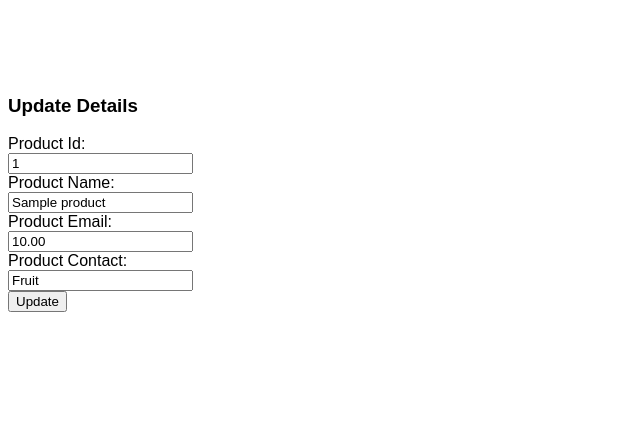
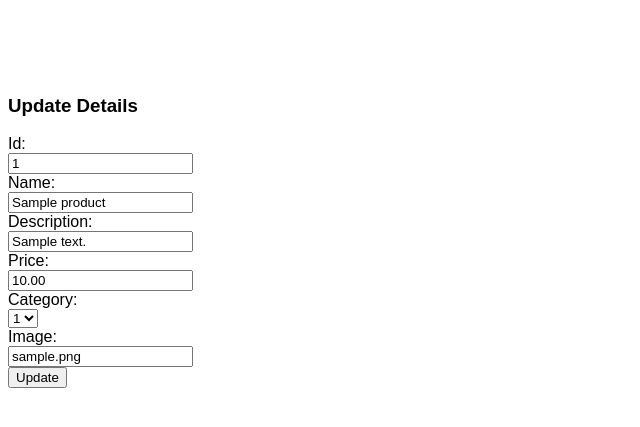
Before and after one commit to khateeb321/DjangoSimpleECOM, a Django app: template products/templates/edit.html in a window 1280 px wide. Shown: the top 427 px of the page, without its empty margins (0-640 px from the left). Run offline with Django 3.2, Linux system fonts and the light colour scheme; the template is opened without the code that fills it: values that come from a table or form of the project are taken from there, others are empty; tables that the repository leaves empty hold one stand-in row (values such as "Sample post").

Commit message:
User edit products

```diff
--- a/products/models.py
+++ b/products/models.py
@@ -1,9 +1,9 @@
 from django.db import models
 
 CATEGORY_CHOICES = (
-    ('Fruit', 'Fruit'),
-    ('Vegetable', 'Vegetable'),
-    ('Other', 'Other'),
+    ('1', 'Fruit'),
+    ('2', 'Vegetable'),
+    ('3', 'Other'),
 )
 
 class Product(models.Model):
--- a/products/templates/edit.html
+++ b/products/templates/edit.html
@@ -18,27 +18,43 @@
     </div>
   </div>
     <div class="form-group row">
-    <label class="col-sm-2 col-form-label">Product Id:</label>
+    <label class="col-sm-2 col-form-label">Id:</label>
     <div class="col-sm-4">
-        <input type="text" name="eid" id="id_eid" required maxlength="20" value="{{ product.id }}"/>
+        <input type="text" name="id" id="id" required maxlength="20" value="{{ product.id }}"/>
     </div>
   </div>
   <div class="form-group row">
-    <label class="col-sm-2 col-form-label">Product Name:</label>
+    <label class="col-sm-2 col-form-label">Name:</label>
     <div class="col-sm-4">
-        <input type="text" name="ename" id="id_ename" required maxlength="100" value="{{ product.name }}" />
+        <input type="text" name="name" id="name" required value="{{ product.name }}" />
     </div>
   </div>
     <div class="form-group row">
-    <label class="col-sm-2 col-form-label">Product Email:</label>
+    <label class="col-sm-2 col-form-label">Description:</label>
     <div class="col-sm-4">
-        <input type="email" name="eemail" id="id_eemail" required maxlength="254" value="{{ product.price }}" />
+        <input type="text" name="description" id="description" required value="{{ product.description }}" />
     </div>
   </div>
     <div class="form-group row">
-    <label class="col-sm-2 col-form-label">Product Contact:</label>
+    <label class="col-sm-2 col-form-label">Price:</label>
     <div class="col-sm-4">
-        <input type="text" name="econtact" id="id_econtact" required maxlength="15" value="{{ product.category }}" />
+        <input type="number" name="price" id="price" required value="{{ product.price }}" />
+    </div>
+  </div>
+    <div class="form-group row">
+    <label class="col-sm-2 col-form-label">Category:</label>
+    <div class="col-sm-4">
+        <select name="category" id="category">
+            {% for cat in product.category %}
+                <option value="{{ forloop.counter }}">{{ cat }}</option>
+            {% endfor %}
+        </select>
+    </div>
+    </div>
+        <div class="form-group row">
+    <label class="col-sm-2 col-form-label">Image:</label>
+    <div class="col-sm-4">
+        <input type="text" name="image" id="image" required value="{{ product.image }}" />
     </div>
   </div>
     <div class="form-group row">
--- a/products/templates/products.html
+++ b/products/templates/products.html
@@ -85,7 +85,7 @@
         {% for product in products %}
 
 
-            {% if product.category == 'Fruit' %}
+            {% if product.category == '1' %}
 
             <div class="col-xs-10 col-xs-offset-1 col-sm-offset-0 col-sm-6 col-md-4 display panel panel-default">
 
@@ -125,7 +125,7 @@
         {% for product in products %}
 
 
-            {% if product.category == 'Vegetable' %}
+            {% if product.category == '2' %}
 
             <div class="col-xs-10 col-xs-offset-1 col-sm-offset-0 col-sm-6 col-md-4 display panel panel-default">
 
--- a/products/urls.py
+++ b/products/urls.py
@@ -6,7 +6,7 @@ urlpatterns = [
     url(r'^$', all_products, name='products'),
     url(r'^emp$', views.emp),
     url(r'^show$', views.show),
-    url(r'^edit/<int:id>$', views.edit),
-    url(r'^update/<int:id>$', views.update),
-    url(r'^delete/<int:id>$', views.destroy),
+    url(r'^edit/(\d+)$', views.edit),
+    url(r'^update/(\d+)$', views.update),
+    url(r'^delete/(\d+)$', views.destroy),
     ]
```
Also changed, not shown: products/views.py (+14 -4 lines), media/images/Screenshot_2.png (added), products/migrations/0009_auto_20181103_1617.py (added).
